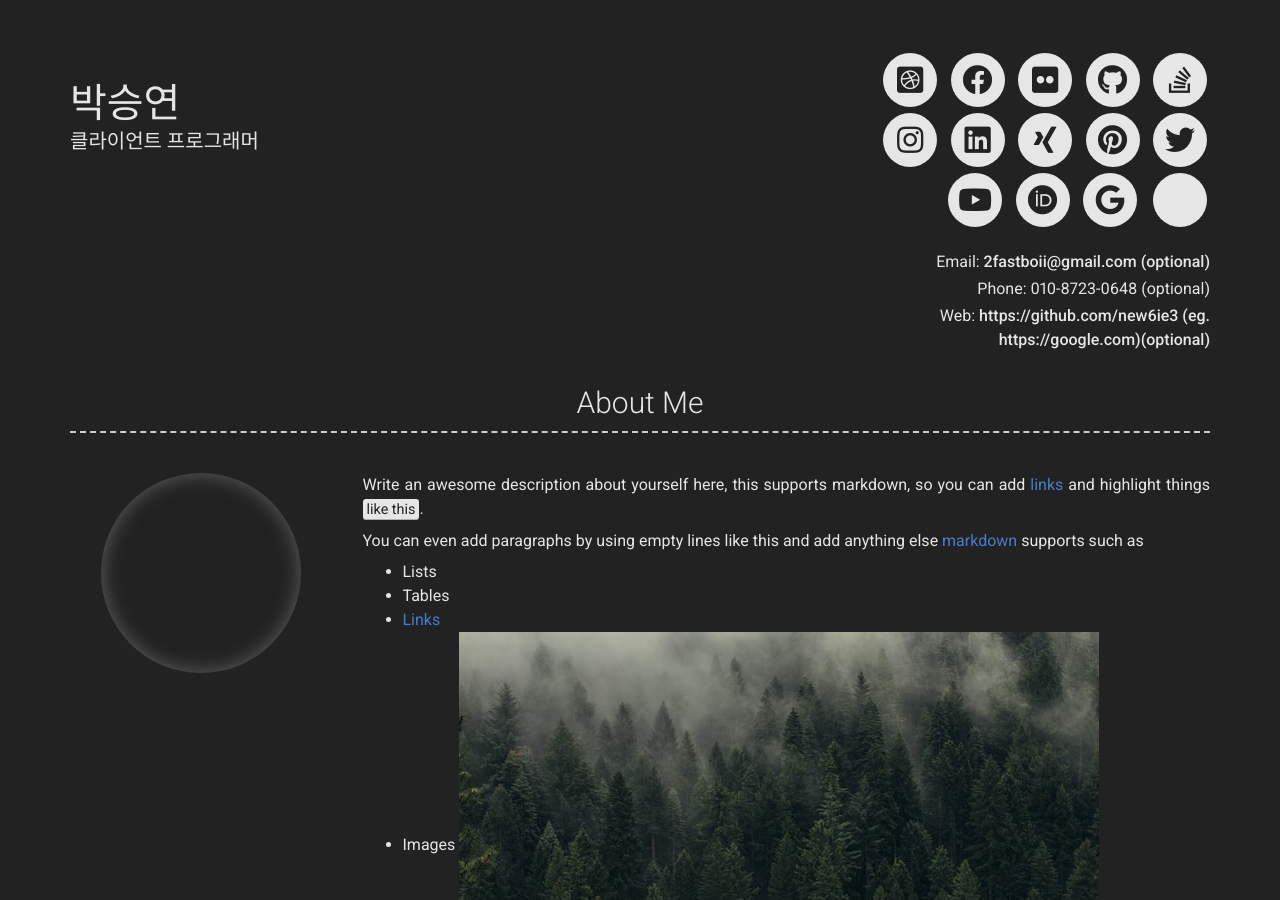
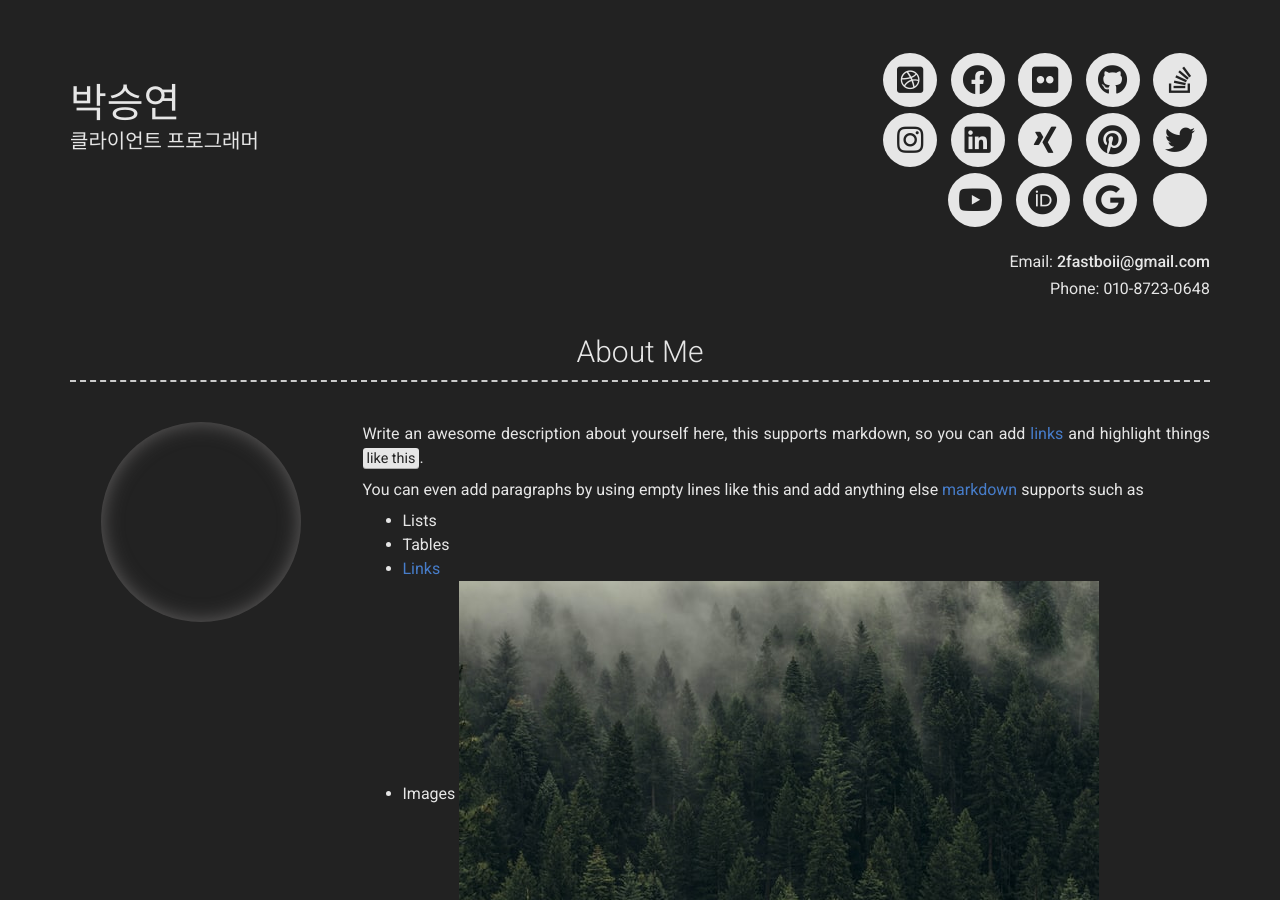
Before and after one commit to new6ie3/new6ie3.github.io, a Jekyll site: the page built from index.md, in a window 1280 px wide and 900 px high. Built offline with Jekyll 4.4.1, drawn with Linux system fonts in a browser that asks for light colours; nearby versions of some CDN libraries; some of the changed text lies outside the part shown.

Commit message:
Update _config.yml

```diff
--- a/_config.yml
+++ b/_config.yml
@@ -8,11 +8,11 @@ version: 2
 # Personal info
 name: 박승연
 title: 클라이언트 프로그래머
-email: 2fastboii@gmail.com (optional)
+email: 2fastboii@gmail.com
 # email_title: Email (Email title override)
-phone: 010-8723-0648 (optional)
+phone: 010-8723-0648
 # phone_title: Phone (Phone title override)
-website: https://github.com/new6ie3 (eg. https://google.com)(optional)
+Github: https://github.com/new6ie3 (eg. https://google.com)(optional)
 # website_title: Github (Website title override)
 
 # Dark Mode (true/false/never)
```
